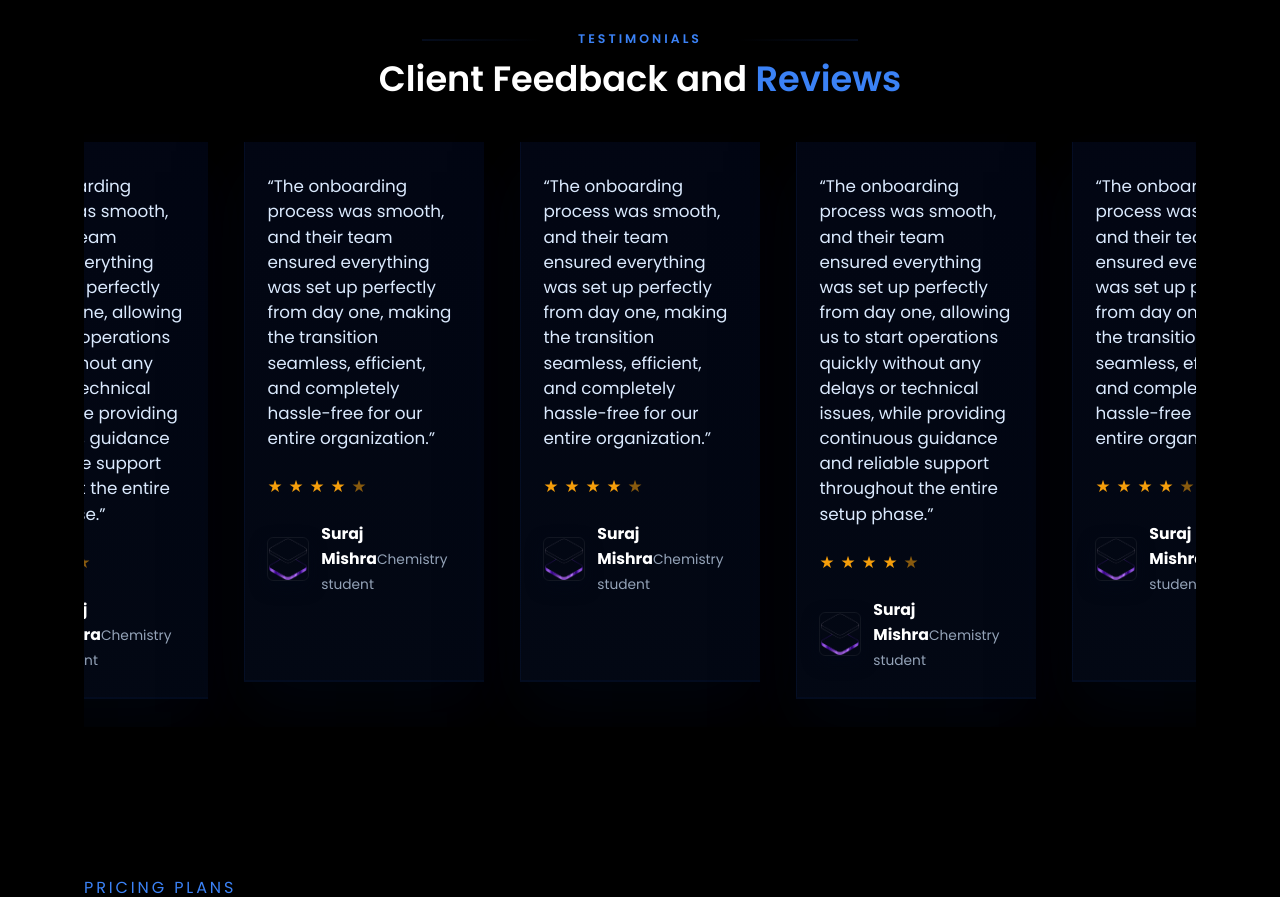
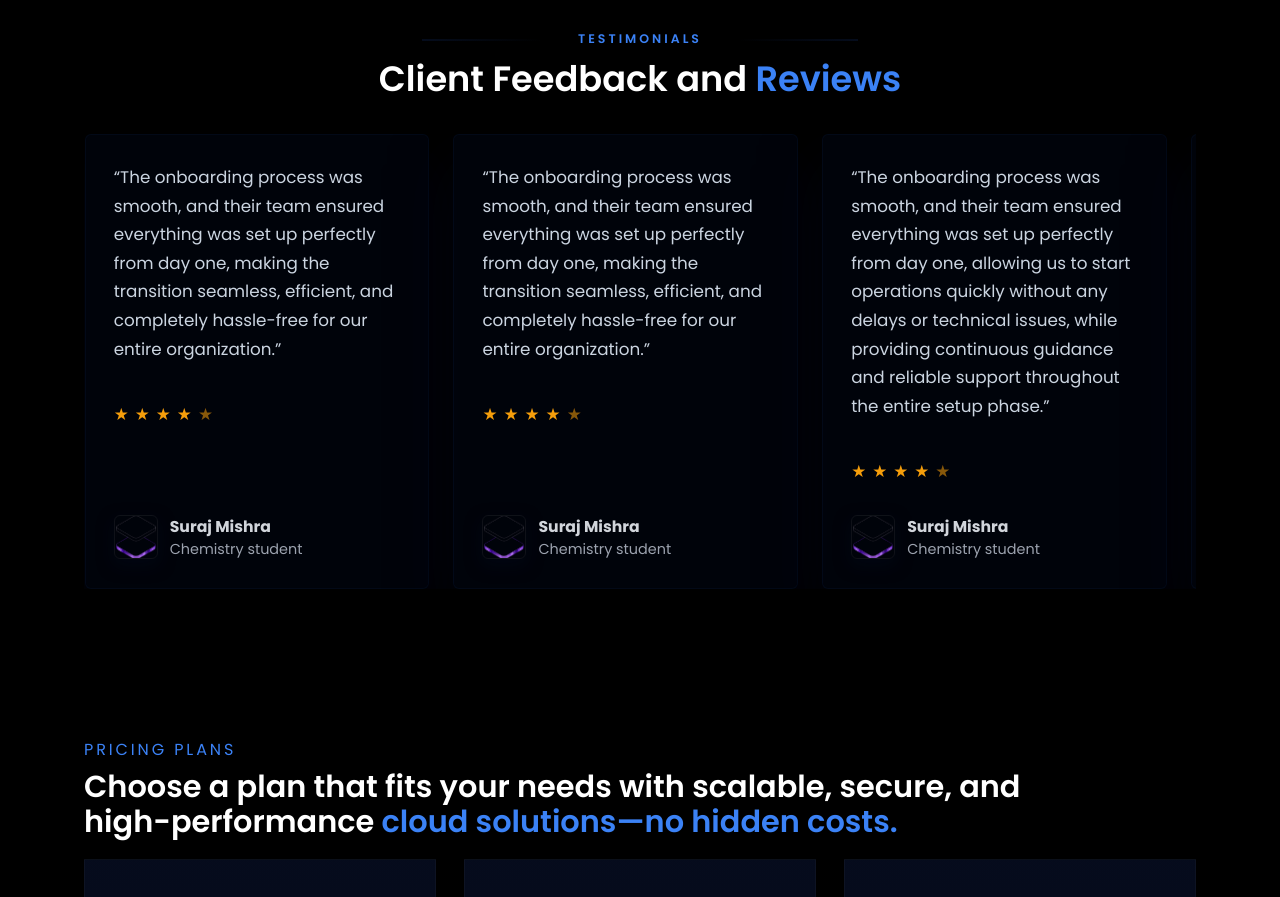
Before and after one commit to DHRUVJEGODA/Cloud_server, a React (Vite) app: page / in a window 1280 px wide. Shown: the part 2660-3557 px from the top of the page. Built offline with nearby package versions, Linux system fonts and the light colour scheme.

Commit message:
Polishing

```diff
--- a/src/App.jsx
+++ b/src/App.jsx
@@ -1,4 +1,4 @@
-import React, { useState, useEffect } from 'react';
+import React, { useState, useEffect, useRef } from 'react';
 import './index.css';
 import './sections.css';
 import avatarImg from './assets/hero.png';
@@ -42,6 +42,140 @@ function App() {
     { icon: "fa-chart-line", title: "Performance Monitoring", desc: "Real-time monitoring tools to track system performance, detect issues early, and ensure smooth and uninterrupted operations." },
     { icon: "fa-users-gear", title: "Scalability & Support", desc: "Flexible infrastructure and expert support services that adapt to your business growth and evolving technical requirements." }
   ];
+
+  const testimonials = [
+    {
+      quote:
+        '“The onboarding process was smooth, and their team ensured everything was set up perfectly from day one, allowing us to start operations quickly without any delays or technical issues, while providing continuous guidance and reliable support throughout the entire setup phase.”',
+      rating: 4,
+      name: 'Suraj Mishra',
+      role: 'Chemistry student',
+    },
+    {
+      quote:
+        '“The onboarding process was smooth, and their team ensured everything was set up perfectly from day one, making the transition seamless, efficient, and completely hassle-free for our entire organization.”',
+      rating: 4,
+      name: 'Suraj Mishra',
+      role: 'Chemistry student',
+    },
+    {
+      quote:
+        '“The onboarding process was smooth, and their team ensured everything was set up perfectly from day one, making the transition seamless, efficient, and completely hassle-free for our entire organization.”',
+      rating: 4,
+      name: 'Suraj Mishra',
+      role: 'Chemistry student',
+    },
+    {
+      quote:
+        '“The onboarding process was smooth, and their team ensured everything was set up perfectly from day one, allowing us to start operations quickly without any delays or technical issues, while providing continuous guidance and reliable support throughout the entire setup phase.”',
+      rating: 4,
+      name: 'Suraj Mishra',
+      role: 'Chemistry student',
+    },
+    {
+      quote:
+        '“Fast, reliable, and the team is very supportive — helped us scale without downtime.”',
+      rating: 5,
+      name: 'Anita Roy',
+      role: 'Product Manager',
+    },
+    {
+      quote:
+        '“Excellent performance and monitoring — our incidents reduced drastically.”',
+      rating: 5,
+      name: 'Rahul Verma',
+      role: 'Ops Lead',
+    },
+    {
+      quote:
+        '“Great onboarding and continuous support — highly recommend their services.”',
+      rating: 4,
+      name: 'Priya Singh',
+      role: 'CTO',
+    },
+    {
+      quote:
+        '“Smooth migrations and excellent uptime. Support team is responsive and skilled.”',
+      rating: 5,
+      name: 'Karan Patel',
+      role: 'Engineering Manager',
+    },
+    {
+      quote:
+        '“Affordable plans with enterprise-level features — perfect for growing startups.”',
+      rating: 4,
+      name: 'Meera Iyer',
+      role: 'Founder',
+    },
+    {
+      quote:
+        '“The onboarding process was smooth, and their team ensured everything was set up perfectly from day one, allowing us to start operations quickly without any delays or technical issues, while providing continuous guidance and reliable support throughout the entire setup phase.”',
+      rating: 4,
+      name: 'Suraj Mishra',
+      role: 'Chemistry student',
+    },
+    {
+      quote:
+        '“Highly skilled team, helped us build a robust CI/CD pipeline and improved deployment frequency.”',
+      rating: 5,
+      name: 'Anmol Gupta',
+      role: 'DevOps Engineer',
+    },
+    {
+      quote:
+        '“Their security audits prevented serious vulnerabilities — excellent expertise and process.”',
+      rating: 5,
+      name: 'Sana Khan',
+      role: 'Security Analyst',
+    },
+  ];
+
+  const [currentTestimonial, setCurrentTestimonial] = useState(0);
+  const trackRef = useRef(null);
+  const [visibleCount, setVisibleCount] = useState(() => {
+    if (typeof window !== 'undefined') {
+      if (window.innerWidth >= 1400) return 5;
+      if (window.innerWidth >= 1000) return 3;
+    }
+    return 1;
+  });
+
+  useEffect(() => {
+    const onResize = () => {
+      if (window.innerWidth >= 1400) setVisibleCount(5);
+      else if (window.innerWidth >= 1000) setVisibleCount(3);
+      else setVisibleCount(1);
+    };
+    window.addEventListener('resize', onResize);
+    return () => window.removeEventListener('resize', onResize);
+  }, []);
+
+  useEffect(() => {
+    const maxIndex = Math.max(0, testimonials.length - visibleCount);
+    const iv = setInterval(() => {
+      setCurrentTestimonial((s) => (s >= maxIndex ? 0 : s + 1));
+    }, 5000);
+    return () => clearInterval(iv);
+  }, [testimonials.length, visibleCount]);
+
+  const nextTestimonial = () => {
+    const maxIndex = Math.max(0, testimonials.length - visibleCount);
+    setCurrentTestimonial((s) => (s >= maxIndex ? 0 : s + 1));
+  };
+
+  const prevTestimonial = () => {
+    const maxIndex = Math.max(0, testimonials.length - visibleCount);
+    setCurrentTestimonial((s) => (s <= 0 ? maxIndex : s - 1));
+  };
+
+  // when currentTestimonial changes, scroll the corresponding card into view
+  useEffect(() => {
+    if (!trackRef.current) return;
+    const el = trackRef.current.children[currentTestimonial];
+    if (el && el.scrollIntoView) {
+      el.scrollIntoView({ behavior: 'smooth', inline: 'start', block: 'nearest' });
+    }
+  }, [currentTestimonial]);
 
   return (
     <>
@@ -146,98 +280,34 @@ function App() {
             <h2>Client Feedback and <span>Reviews</span></h2>
           </div>
 
-          <div className="testimonials-grid">
-            <article className="testimonial-card">
-              <p className="testimonial-quote">“The onboarding process was smooth, and their team ensured everything was set up perfectly from day one, allowing us to start operations quickly without any delays or technical issues, while providing continuous guidance and reliable support throughout the entire setup phase.”</p>
+          <div className="testimonials-slider-wrapper">
+            <div className="testimonials-viewport">
+              <div className="testimonials-track" ref={trackRef}>
+                {testimonials.map((t, idx) => (
+                  <article className="testimonial-card" key={idx}>
+                    <p className="testimonial-quote">{t.quote}</p>
 
                     <div className="testimonial-rating">
-                <span className="star star-filled">★</span>
-                <span className="star star-filled">★</span>
-                <span className="star star-filled">★</span>
-                <span className="star star-filled">★</span>
-                <span className="star star-empty">★</span>
+                      {Array.from({ length: 5 }).map((_, i) => (
+                        <span key={i} className={`star ${i < t.rating ? 'star-filled' : 'star-empty'}`}>★</span>
+                      ))}
                     </div>
 
                     <div className="testimonial-person">
-                <img src={avatarImg} alt="Suraj Mishra" className="testimonial-avatar-img" />
+                      <img src={avatarImg} alt={t.name} className="testimonial-avatar-img" />
                       <div className="testimonial-meta">
-                  <strong>Suraj Mishra</strong>
-                  <span>Chemistry student</span>
+                        <strong>{t.name}</strong>
+                        <span>{t.role}</span>
                       </div>
                     </div>
                   </article>
-
-            <article className="testimonial-card">
-              <p className="testimonial-quote">“The onboarding process was smooth, and their team ensured everything was set up perfectly from day one, making the transition seamless, efficient, and completely hassle-free for our entire organization.”</p>
-              <div className="testimonial-rating">
-                <span className="star star-filled">★</span>
-                <span className="star star-filled">★</span>
-                <span className="star star-filled">★</span>
-                <span className="star star-filled">★</span>
-                <span className="star star-empty">★</span>
-              </div>
-              <div className="testimonial-person">
-                <img src={avatarImg} alt="Suraj Mishra" className="testimonial-avatar-img" />
-                <div className="testimonial-meta">
-                  <strong>Suraj Mishra</strong>
-                  <span>Chemistry student</span>
+                ))}
               </div>
             </div>
-            </article>
 
-            <article className="testimonial-card">
-              <p className="testimonial-quote">“The onboarding process was smooth, and their team ensured everything was set up perfectly from day one, making the transition seamless, efficient, and completely hassle-free for our entire organization.”</p>
-              <div className="testimonial-rating">
-                <span className="star star-filled">★</span>
-                <span className="star star-filled">★</span>
-                <span className="star star-filled">★</span>
-                <span className="star star-filled">★</span>
-                <span className="star star-empty">★</span>
-              </div>
-              <div className="testimonial-person">
-                <img src={avatarImg} alt="Suraj Mishra" className="testimonial-avatar-img" />
-                <div className="testimonial-meta">
-                  <strong>Suraj Mishra</strong>
-                  <span>Chemistry student</span>
-                </div>
-              </div>
-            </article>
+            {/* arrows removed — design uses multi-card slider without arrow controls */}
 
-            <article className="testimonial-card">
-              <p className="testimonial-quote">“The onboarding process was smooth, and their team ensured everything was set up perfectly from day one, allowing us to start operations quickly without any delays or technical issues, while providing continuous guidance and reliable support throughout the entire setup phase.”</p>
-              <div className="testimonial-rating">
-                <span className="star star-filled">★</span>
-                <span className="star star-filled">★</span>
-                <span className="star star-filled">★</span>
-                <span className="star star-filled">★</span>
-                <span className="star star-empty">★</span>
-              </div>
-              <div className="testimonial-person">
-                <img src={avatarImg} alt="Suraj Mishra" className="testimonial-avatar-img" />
-                <div className="testimonial-meta">
-                  <strong>Suraj Mishra</strong>
-                  <span>Chemistry student</span>
-                </div>
-              </div>
-            </article>
-
-            <article className="testimonial-card">
-              <p className="testimonial-quote">“The onboarding process was smooth, and their team ensured everything was set up perfectly from day one, making the transition seamless, efficient, and completely hassle-free for our entire organization.”</p>
-              <div className="testimonial-rating">
-                <span className="star star-filled">★</span>
-                <span className="star star-filled">★</span>
-                <span className="star star-filled">★</span>
-                <span className="star star-filled">★</span>
-                <span className="star star-empty">★</span>
-              </div>
-              <div className="testimonial-person">
-                <img src={avatarImg} alt="Suraj Mishra" className="testimonial-avatar-img" />
-                <div className="testimonial-meta">
-                  <strong>Suraj Mishra</strong>
-                  <span>Chemistry student</span>
-                </div>
-              </div>
-            </article>
+            {/* dots removed as requested */}
           </div>
         </section>
 
--- a/src/sections.css
+++ b/src/sections.css
@@ -247,3 +247,57 @@ section {
         height: 400px;
     }
 }
+
+/* ========================
+   TESTIMONIALS SLIDER (horizontal)
+   ======================== */
+.testimonials-slider-wrapper { position: relative; }
+
+.testimonials-viewport {
+    overflow-x: auto;
+    overflow-y: hidden;
+    -webkit-overflow-scrolling: touch;
+    scroll-behavior: smooth;
+    scroll-snap-type: x mandatory;
+    width: 100%;
+}
+
+/* hide native scrollbar while keeping scroll functionality */
+.testimonials-viewport { -ms-overflow-style: none; scrollbar-width: none; }
+.testimonials-viewport::-webkit-scrollbar { display: none; }
+
+.testimonials-track {
+    display: flex;
+    gap: 1.5rem;
+    align-items: stretch;
+    flex-wrap: nowrap;
+}
+
+.testimonial-card {
+    background: rgba(2,8,23,0.45);
+    padding: 1.75rem;
+    border: 1px solid rgba(37,99,235,0.06);
+    border-radius: 6px;
+    color: #d1d5db;
+    min-height: 260px;
+    box-sizing: border-box;
+    scroll-snap-align: start;
+}
+
+.testimonial-quote { color: #cbd5e1; line-height: 1.7; margin-bottom: 1rem; }
+.testimonial-rating { margin: 0.5rem 0 1rem 0; }
+.testimonial-person { display:flex; align-items:center; gap:0.75rem; margin-top:auto; }
+.testimonial-avatar-img { width:44px; height:44px; border-radius:6px; object-fit:cover; }
+.testimonial-meta span { display:block; color:#9ca3af; font-size:0.9rem; }
+
+@media (min-width: 1400px) {
+  .testimonial-card { flex: 0 0 22%; max-width: 22%; }
+}
+
+@media (min-width: 1000px) and (max-width: 1399px) {
+  .testimonial-card { flex: 0 0 31%; max-width: 31%; }
+}
+
+@media (max-width: 999px) {
+  .testimonial-card { flex: 0 0 90%; max-width: 90%; }
+}
```
Lines whose indentation alone changed are shown as unchanged.
